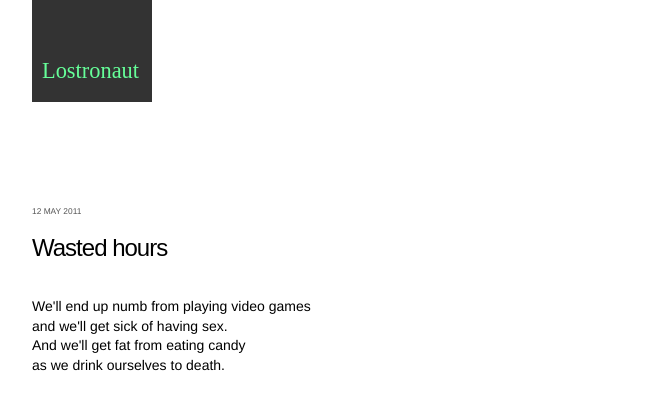
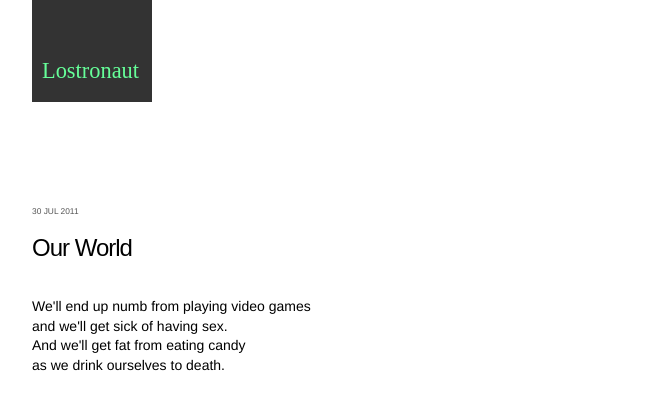
Before and after one commit to abi/abi.github.com, a Jekyll site: the page built from _posts/2011-07-30-our-world.markdown, in a window 1280 px wide. Shown: the top 396 px of the page, without its empty margins (48-711 px from the left). Built offline with Jekyll 4.4.1, drawn with Linux system fonts in a browser that asks for light colours; some web fonts are replaced; Markdown is read by kramdown in place of the engine named in the settings; comment, search, counter and statistics services are not loaded.

```diff
--- a/_posts/2011-05-12-the-importance-of-smiling-at-the.markdown
+++ b/_posts/2011-07-30-our-world.markdown
@@ -1,6 +1,6 @@
 ---
 layout: post
-title: Wasted hours
+title: Our World
 ---
 
 {{ page.title }}
--- a/atom.xml
+++ b/atom.xml
@@ -4,7 +4,7 @@
 <?xml version="1.0" encoding="utf-8"?>
 <feed xmlns="http://www.w3.org/2005/Atom">
 
- <title>Tom Preston-Werner</title>
+ <title>Abi Raja</title>
  <link href="http://tom.preston-werner.com/atom.xml" rel="self"/>
  <link href="http://tom.preston-werner.com/"/>
  <updated>{{ site.time | date_to_xmlschema }}</updated>
```
Also changed, not shown: sass/screen.sass (+1 -8 lines), _posts/2011-07-30-up-from-below.markdown (renamed from _posts/2011-06-19-lorem-ipsum.markdown), tools/config.rb (renamed from config.rb), 2 other files.
